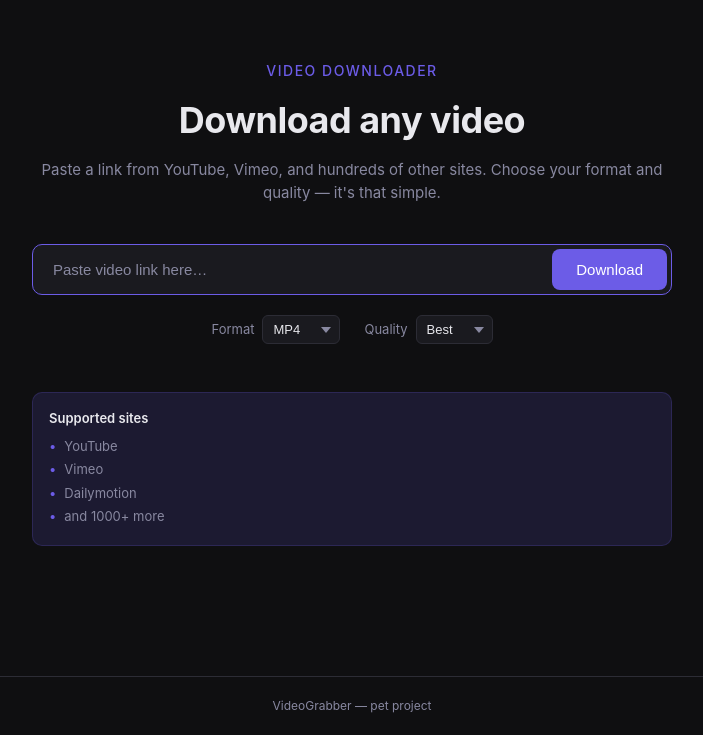
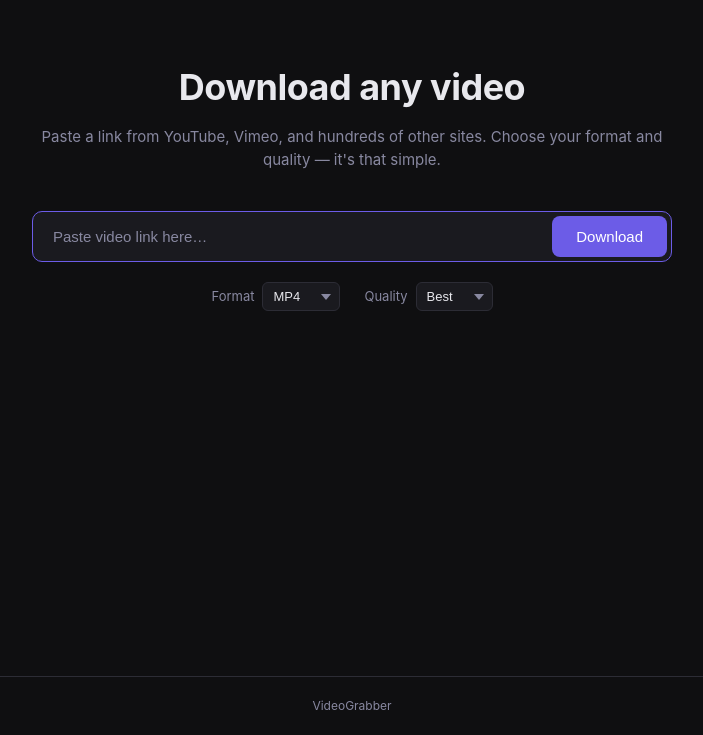
Before and after one commit to feok1ist/VideoGrabber, a Flask app: page / in a window 1280 px wide. Shown: the part 65-800 px from the top of the page, without its empty margins (288-991 px from the left). Run offline with Flask 3, Linux system fonts and the light colour scheme.

Commit message:
Обновил README и index

```diff
--- a/src/template/index.html
+++ b/src/template/index.html
@@ -16,7 +16,6 @@
 
     <main class="main">
         <section class="hero">
-            <p class="hero__subtitle">Video Downloader</p>
             <h1 class="hero__title">Download any video</h1>
             <p class="hero__desc">
                 Paste a link from YouTube, Vimeo, and hundreds of other sites.
@@ -75,20 +74,10 @@
             </div>
         </section>
         {% endif %}
-
-        <aside class="info-box">
-            <p class="info-box__title">Supported sites</p>
-            <ul class="info-box__list">
-                <li>YouTube</li>
-                <li>Vimeo</li>
-                <li>Dailymotion</li>
-                <li>and 1000+ more</li>
-            </ul>
-        </aside>
     </main>
 
     <footer class="footer">
-        VideoGrabber &mdash; pet project
+        VideoGrabber
     </footer>
 
     <script src="{{ url_for('static', filename='js/main.js') }}"></script>
```
Also changed, not shown: README.md.
